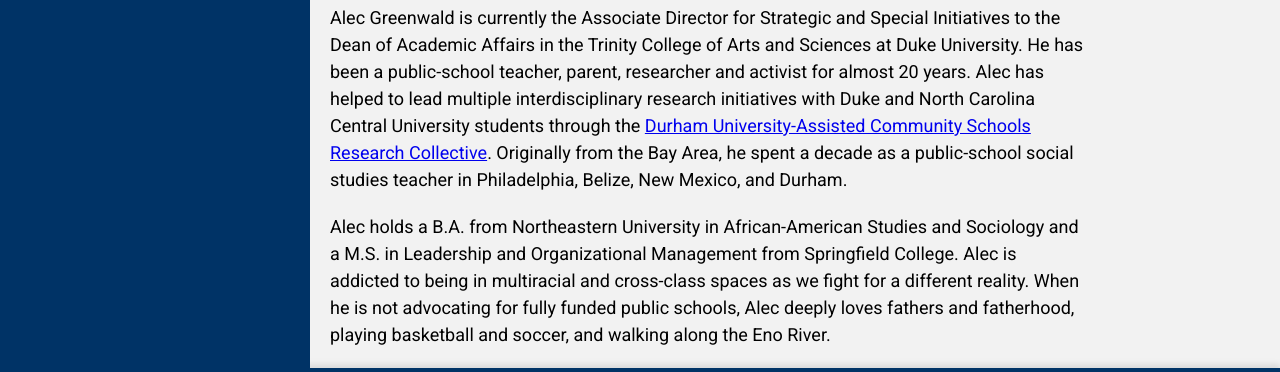
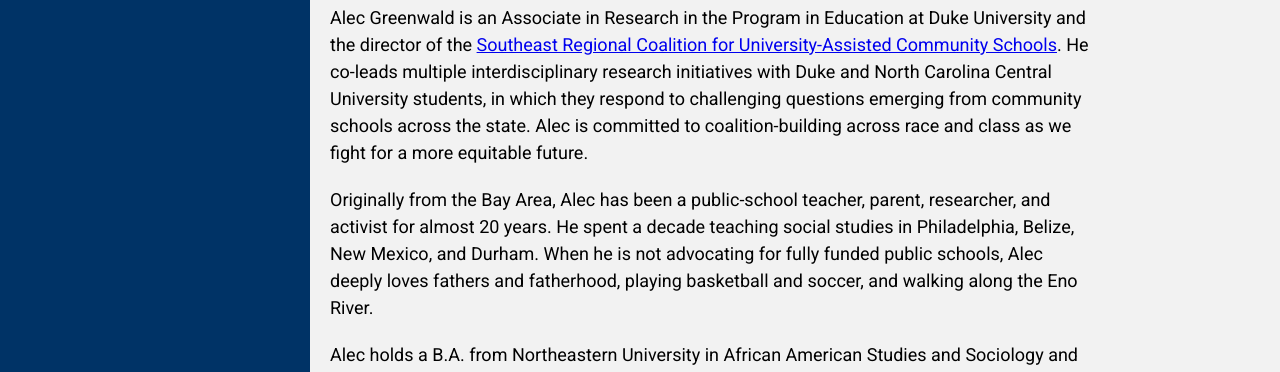
Before and after one commit to dgreene12/SRCUACS, a website: page Webpages/alec.html in a window 1280 px wide. Shown: the part 864-1236 px from the top of the page. Drawn offline with Linux system fonts and the light colour scheme.

Commit message:
updated bio for Alec

```diff
--- a/Webpages/alec.html
+++ b/Webpages/alec.html
@@ -407,16 +407,18 @@
                 </div>
             </div>
             <div class="bio-content">
-                <p>Alec Greenwald is currently the Associate Director for Strategic and Special Initiatives to the Dean
-                    of Academic Affairs in the Trinity College of Arts and Sciences at Duke University. He has been a
-                    public-school teacher, parent, researcher and activist for almost 20 years. Alec has helped to lead
-                    multiple interdisciplinary research initiatives with Duke and North Carolina Central University students
-                    through the <a href="http://sites.duke.edu/uacs" target="_blank">Durham University-Assisted Community Schools Research Collective</a>.
-                    Originally from the Bay Area, he spent a decade as a public-school social studies teacher in Philadelphia, Belize, New Mexico, and Durham.</p>
-                <p>Alec holds a B.A. from Northeastern University in African-American Studies and Sociology and a M.S. in Leadership
-                    and Organizational Management from Springfield College. Alec is addicted to being in multiracial and cross-class spaces as we fight
-                    for a different reality. When he is not advocating for fully funded public schools, Alec deeply loves fathers and
-                    fatherhood, playing basketball and soccer, and walking along the Eno River.</p>
+                <p>Alec Greenwald is an Associate in Research in the Program in Education at Duke University and the director of the
+                    <a href="https://southeastuacs.org/" target="_blank">Southeast Regional Coalition for University-Assisted Community Schools</a>.
+                    He co-leads multiple interdisciplinary research initiatives with Duke and North Carolina Central University students, in which
+                    they respond to challenging questions emerging from community schools across the state. Alec is committed to coalition-building
+                    across race and class as we fight for a more equitable future.
+                    <p>Originally from the Bay Area, Alec has been a public-school teacher, parent, researcher, and activist for almost 20 years. He
+                        spent a decade teaching social studies in Philadelphia, Belize, New Mexico, and Durham.  When he is not advocating for fully
+                        funded public schools, Alec deeply loves fathers and fatherhood, playing basketball and soccer, and walking along the Eno River.
+                    </p>
+                    <p>Alec holds a B.A. from Northeastern University in African American Studies and Sociology and a M.S. in Leadership and
+                        Organizational Management from Springfield College.
+                    </p>
             </div>
         </div>
     </div>
```
